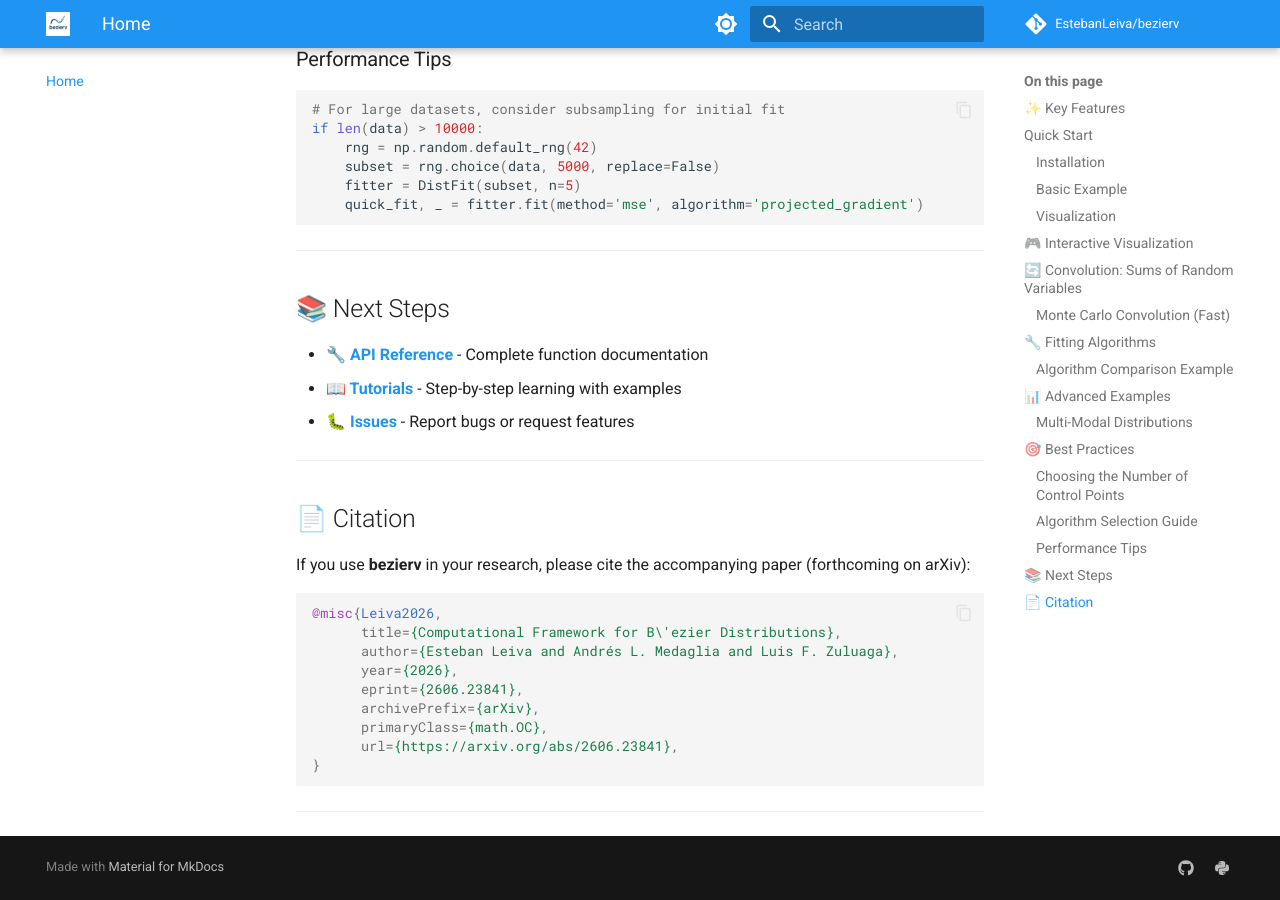
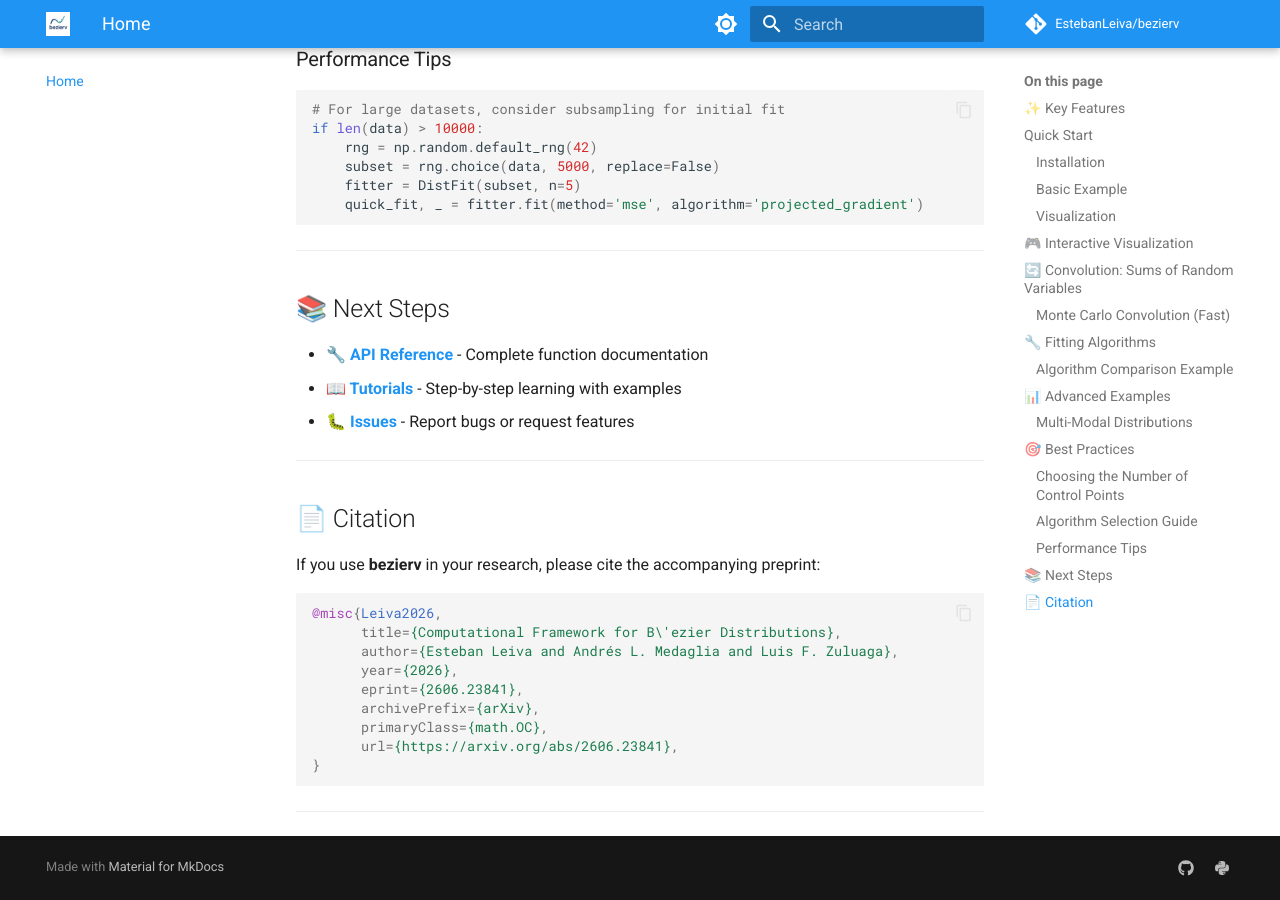
Before and after one commit to EstebanLeiva/bezierv, an MkDocs documentation site: the page built from docs/index.md, in a window 1280 px wide and 900 px high, scrolled down 5295 px. Built offline with MkDocs 1.6.1 and Material for MkDocs 9.7.7, drawn with Linux system fonts in a browser that asks for light colours; comment, search, counter and statistics services are not loaded.

Commit message:
update docs citation wording

````diff
--- a/docs/index.md
+++ b/docs/index.md
@@ -245,7 +245,7 @@ if len(data) > 10000:
 
 ## 📄 Citation
 
-If you use **bezierv** in your research, please cite the accompanying paper (forthcoming on arXiv):
+If you use **bezierv** in your research, please cite the accompanying preprint:
 
 ```bibtex
 @misc{Leiva2026,
````
